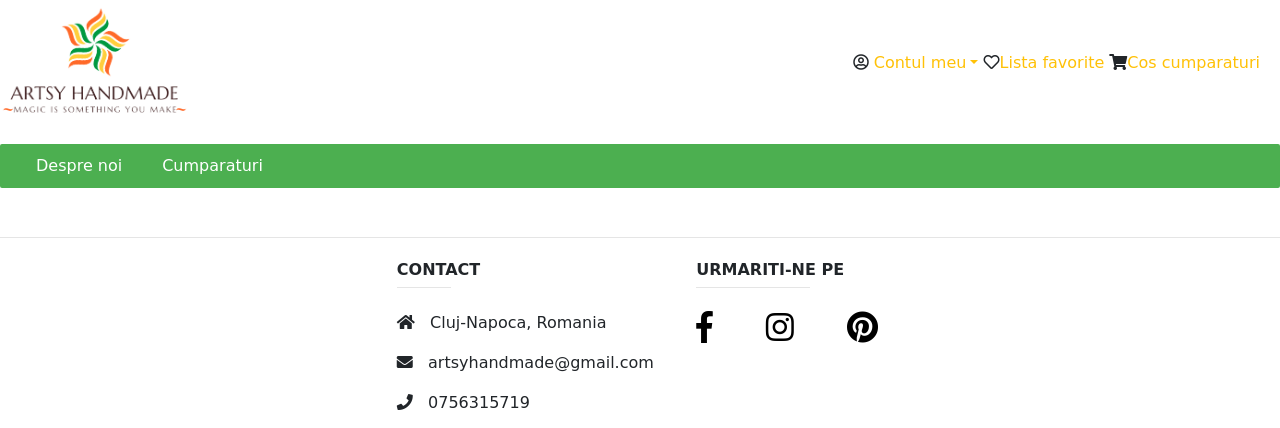
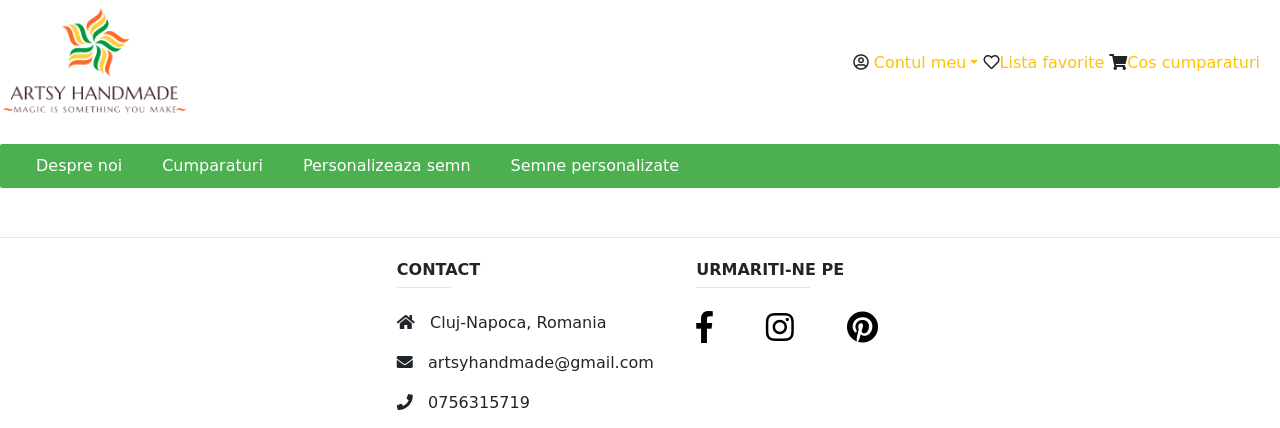
Before and after one commit to IleanaVlad/LucrareLicenta, a PHP site: page /OnlineShop/productDetails.php in a window 1280 px wide. Shown: the top 428 px of the page. Run offline with PHP 8.4, Linux system fonts and the light colour scheme; a user stored in the database is signed in.

Commit message:
third commit

```diff
--- a/about.html
+++ b/about.html
@@ -35,7 +35,7 @@
 </div>
 <br>
 <div class="w3-container w3-green navbar">
-    <a href="about.php">Despre noi</a>
+    <a href="about.html">Despre noi</a>
     <a href="index.php">Cumparaturi</a>
 </div>
 <br>
--- a/productDetails.php
+++ b/productDetails.php
@@ -67,6 +67,8 @@ include "connection.php";
 <div class="navbar">
     <a href="aboutUs.php">Despre noi</a>
     <a href="clientHome.php">Cumparaturi</a>
+    <a href="customize.php">Personalizeaza semn</a>
+    <a href="showBookmarks.php">Semne personalizate</a>
 </div>
 <div class="row">
     <div class="main col-sm-12">
```
Also changed, not shown: bookmark/2019-7-4.10-53-28.png (added), bookmark/2019-7-4.7-51-53.png (added), images/image13.jpg (added), userImages/image13.jpg (added).
